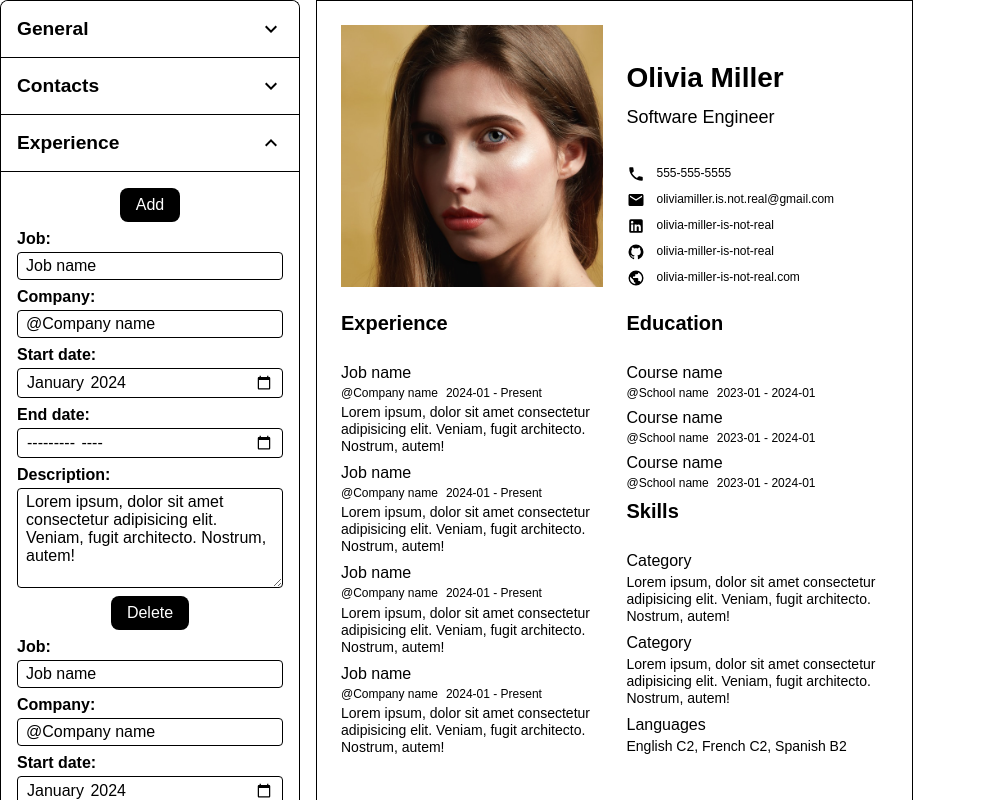
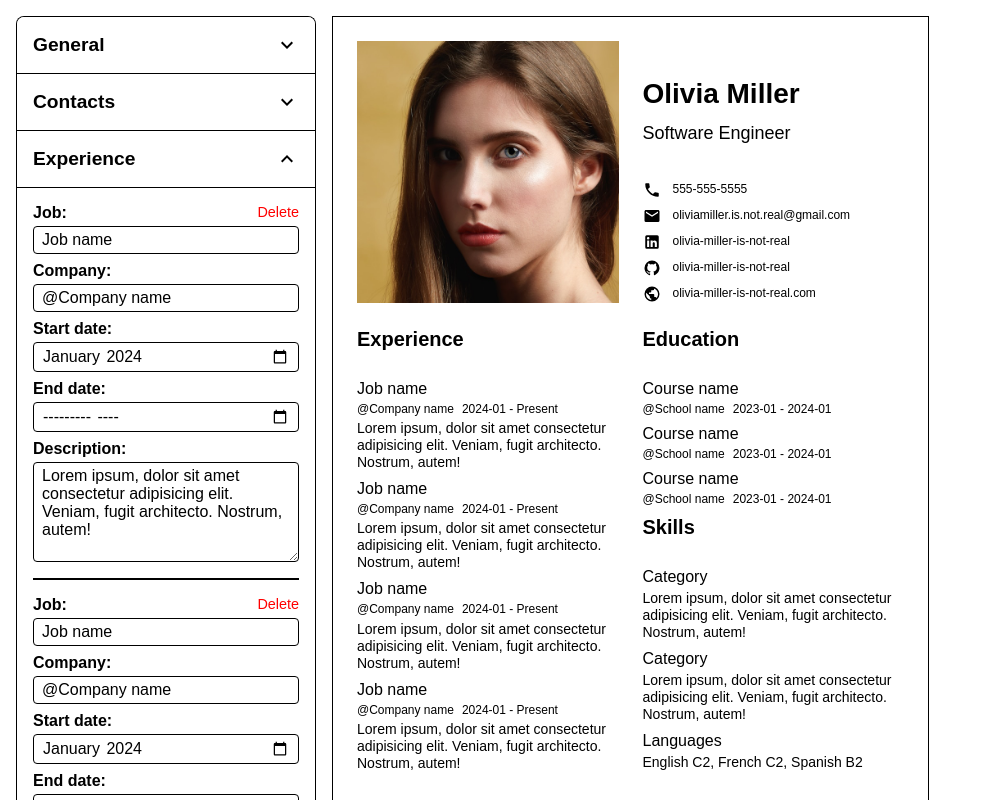
Before and after one commit to kame-sama/odin-cv, a React (Vite) app: page / in a window 1280 px wide. Both pictures are taken after a click on the button "Experience". Shown: the top 800 px of the page, without its empty margins (0-992 px from the left). Built offline with nearby package versions, Linux system fonts and the light colour scheme.

Commit message:
add visual separators for sub-forms and move buttons

```diff
--- a/src/components/Button.tsx
+++ b/src/components/Button.tsx
@@ -1,6 +1,6 @@
 import { ButtonHTMLAttributes } from 'react';
 
-type ButtonVariant = 'primary' | 'secondary' | 'outline';
+type ButtonVariant = 'primary' | 'secondary' | 'outline' | 'delete';
 
 interface ButtonProps extends ButtonHTMLAttributes<HTMLButtonElement> {
   variant?: ButtonVariant;
@@ -10,6 +10,7 @@ const classes = {
   primary: 'button button-primary',
   secondary: 'button button-secondary',
   outline: 'button button-outline',
+  delete: 'button button-delete',
 };
 
 function Button({ variant = 'primary', children, ...props }: ButtonProps) {
--- a/src/components/form/EducationForm.tsx
+++ b/src/components/form/EducationForm.tsx
@@ -51,7 +51,9 @@ function Form({ data, handleInputChange, handleDeleteClick }: FormProps) {
         type="month"
         onChange={(e) => handleInputChange('end', data.id, e.target.value)}
       />
-      <Button onClick={() => handleDeleteClick(data.id)}>Delete</Button>
+      <Button variant="delete" onClick={() => handleDeleteClick(data.id)}>
+        Delete
+      </Button>
     </div>
   );
 }
@@ -64,17 +66,20 @@ function EducationForm({
 }: EducationProps) {
   return (
     <div className="form-section">
+      {data.map((d) => (
+        <>
+          <Form
+            key={d.id}
+            data={d}
+            handleInputChange={handleInputChange}
+            handleDeleteClick={handleDeleteClick}
+          />
+          <hr />
+        </>
+      ))}
       <Button id="add-edu" onClick={handleAddClick}>
         Add
       </Button>
-      {data.map((d) => (
-        <Form
-          key={d.id}
-          data={d}
-          handleInputChange={handleInputChange}
-          handleDeleteClick={handleDeleteClick}
-        />
-      ))}
     </div>
   );
 }
--- a/src/components/form/ExperienceForm.tsx
+++ b/src/components/form/ExperienceForm.tsx
@@ -60,7 +60,9 @@ function Form({ data, handleInputChange, handleDeleteClick }: FormProps) {
           handleInputChange('description', data.id, e.target.value)
         }
       />
-      <Button onClick={() => handleDeleteClick(data.id)}>Delete</Button>
+      <Button variant="delete" onClick={() => handleDeleteClick(data.id)}>
+        Delete
+      </Button>
     </div>
   );
 }
@@ -73,17 +75,20 @@ function ExperienceForm({
 }: ExperienceProps) {
   return (
     <div className="form-section">
+      {data.map((d) => (
+        <>
+          <Form
+            key={d.id}
+            data={d}
+            handleInputChange={handleInputChange}
+            handleDeleteClick={handleDeleteClick}
+          />
+          <hr />
+        </>
+      ))}
       <Button id="add-exp" onClick={handleAddClick}>
         Add
       </Button>
-      {data.map((d) => (
-        <Form
-          key={d.id}
-          data={d}
-          handleInputChange={handleInputChange}
-          handleDeleteClick={handleDeleteClick}
-        />
-      ))}
     </div>
   );
 }
--- a/src/components/form/Form.css
+++ b/src/components/form/Form.css
@@ -38,6 +38,10 @@
   resize: vertical;
 }
 
+.sub-form {
+  position: relative;
+}
+
 .button {
   cursor: pointer;
   background-color: black;
@@ -46,7 +50,24 @@
   padding: 0.5rem 1rem;
   border-radius: 0.5rem;
   text-align: center;
-  margin: 0 auto;
+}
+
+.button.button-delete {
+  font-size: 0.9rem;
+  position: absolute;
+  top: 2;
+  right: 0;
+  background-color: transparent;
+  color: red;
+  padding: 0;
+  border-radius: 0;
+  transition: font-weight 200ms ease;
+}
+
+.button.button-delete:hover,
+.button.button-delete:focus {
+  background-color: transparent;
+  font-weight: 500;
 }
 
 .button:hover {
--- a/src/components/form/SkillsForm.tsx
+++ b/src/components/form/SkillsForm.tsx
@@ -32,7 +32,9 @@ function Form({ data, handleInputChange, handleDeleteClick }: FormProps) {
           handleInputChange('description', data.id, e.target.value)
         }
       />
-      <Button onClick={() => handleDeleteClick(data.id)}>Delete</Button>
+      <Button variant="delete" onClick={() => handleDeleteClick(data.id)}>
+        Delete
+      </Button>
     </div>
   );
 }
@@ -45,17 +47,20 @@ function SkillsForm({
 }: SkillsProps) {
   return (
     <div className="form-section">
+      {data.map((d) => (
+        <>
+          <Form
+            key={d.id}
+            data={d}
+            handleInputChange={handleInputChange}
+            handleDeleteClick={handleDeleteClick}
+          />
+          <hr />
+        </>
+      ))}
       <Button id="add-skill" onClick={handleAddClick}>
         Add
       </Button>
-      {data.map((d) => (
-        <Form
-          key={d.id}
-          data={d}
-          handleInputChange={handleInputChange}
-          handleDeleteClick={handleDeleteClick}
-        />
-      ))}
     </div>
   );
 }
--- a/src/style.css
+++ b/src/style.css
@@ -28,7 +28,15 @@ svg {
   height: auto;
 }
 
+hr {
+  height: 2px;
+  background-color: black;
+  border: 0;
+  margin: 0.5rem 0;
+}
+
 #root {
+  padding: 1rem;
   display: flex;
   gap: 1rem;
   align-items: flex-start;
```
